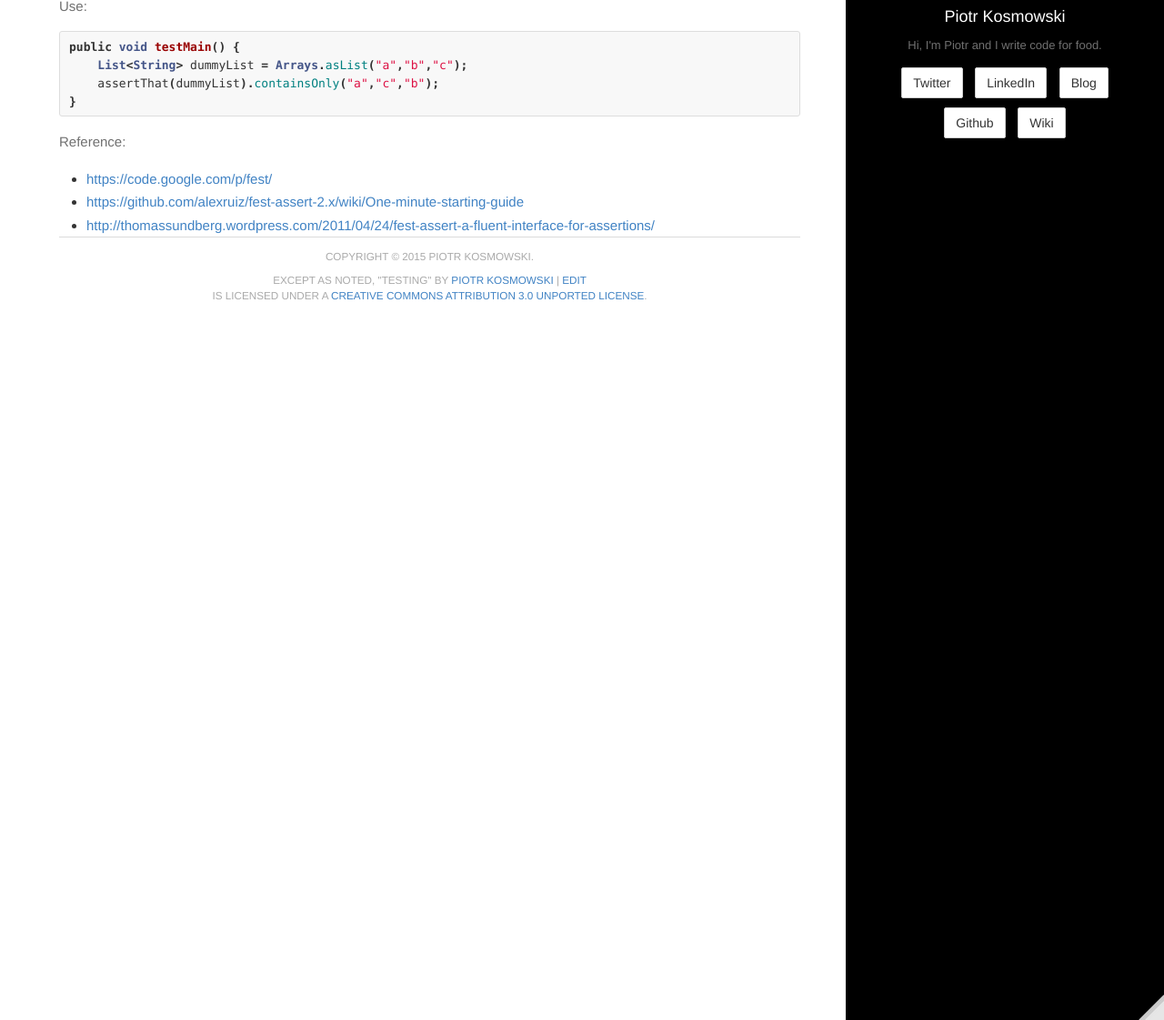
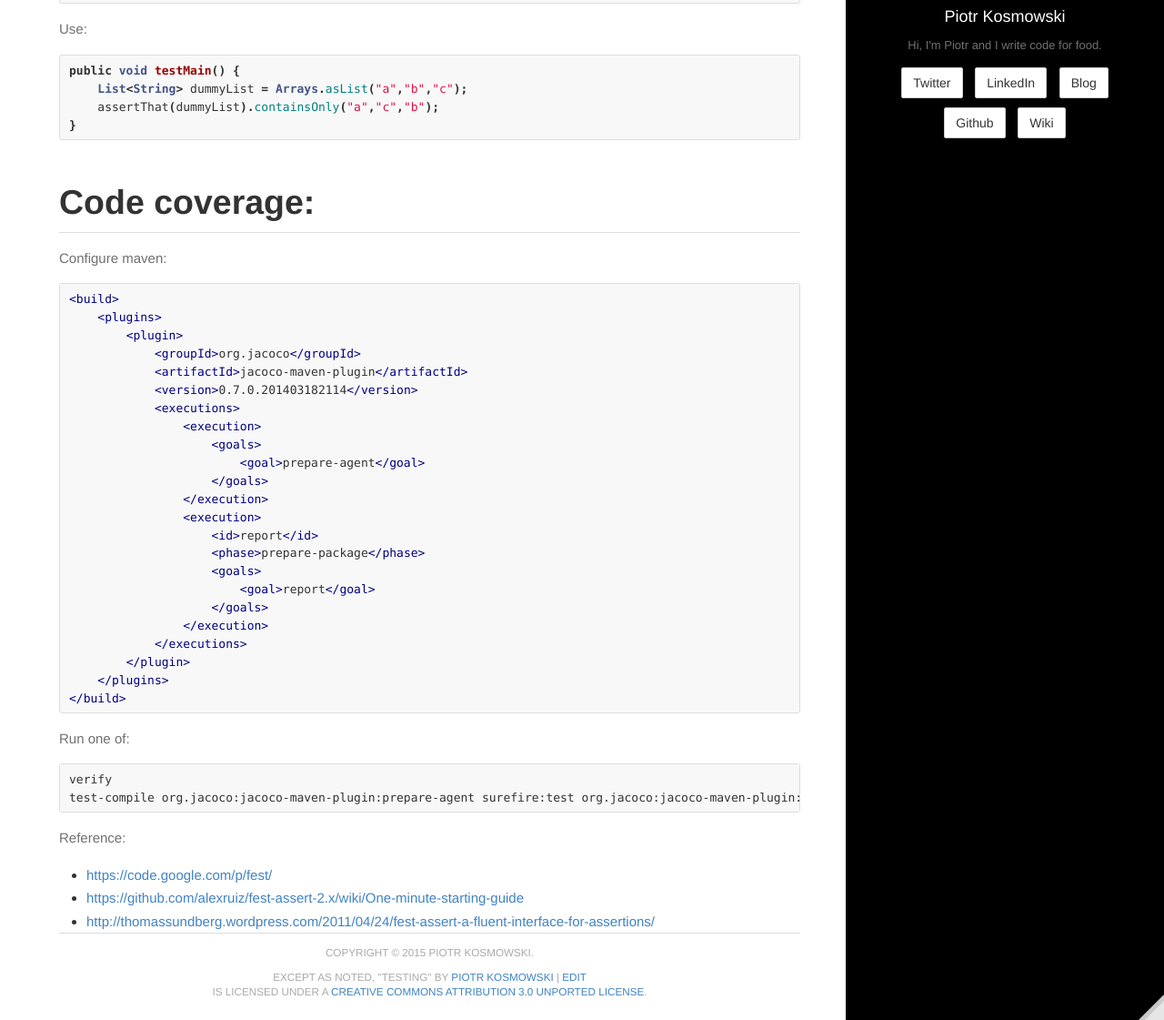
Before and after one commit to kospiotr/kospiotr.github.io, a Jekyll site: the page built from wiki/testing.md, in a window 1280 px wide and 1400 px high, scrolled down 2782 px, cut to the strip 279-1400 px from the top of the window. Shown: the whole strip at 91% size. Built offline with Jekyll 4.4.1, drawn with Linux system fonts in a browser that asks for light colours; Markdown is read by kramdown in place of the engine named in the settings.

Commit message:
Update testing.md

````diff
--- a/wiki/testing.md
+++ b/wiki/testing.md
@@ -121,6 +121,43 @@ public void testMain() {
     assertThat(dummyList).containsOnly("a","c","b");
 }
 ```
+
+#Code coverage:
+Configure maven:
+
+```xml
+<build>
+    <plugins>
+        <plugin>
+            <groupId>org.jacoco</groupId>
+            <artifactId>jacoco-maven-plugin</artifactId>
+            <version>0.7.0.201403182114</version>
+            <executions>
+                <execution>
+                    <goals>
+                        <goal>prepare-agent</goal>
+                    </goals>
+                </execution>
+                <execution>
+                    <id>report</id>
+                    <phase>prepare-package</phase>
+                    <goals>
+                        <goal>report</goal>
+                    </goals>
+                </execution>
+            </executions>
+        </plugin>
+    </plugins>
+</build>
+```
+
+Run one of:
+
+```bash
+verify
+test-compile org.jacoco:jacoco-maven-plugin:prepare-agent surefire:test org.jacoco:jacoco-maven-plugin:report
+```
+
 Reference:
 
 * [https://code.google.com/p/fest/](https://code.google.com/p/fest/)
````
